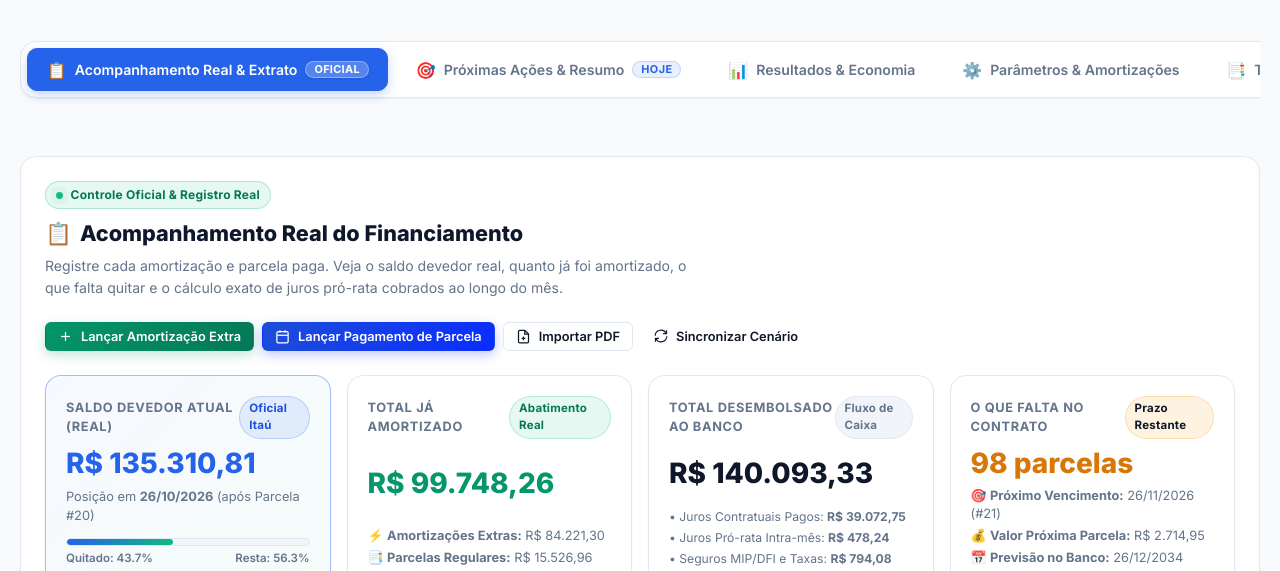
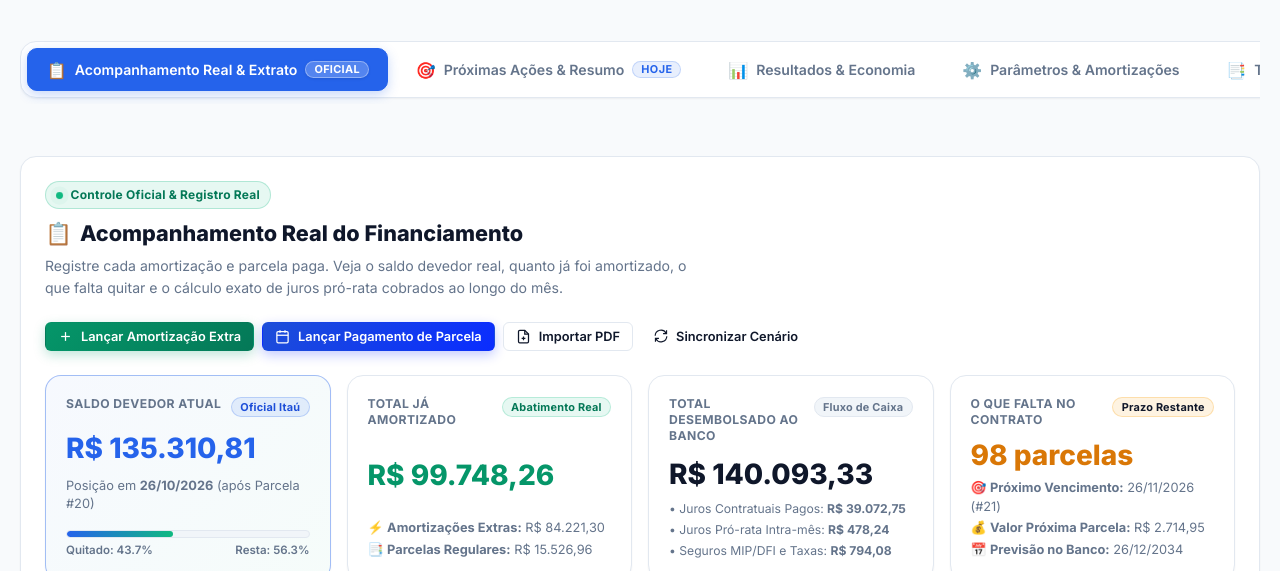
Before and after one commit to arthurwallace/simulador-amortizacao, a plain HTML site: page index.html in a window 1280 px wide. Shown: the part 229-800 px from the top of the page. Drawn offline with Linux system fonts and the light colour scheme.

Commit message:
fix: alinhar badges dos cards KPI em linha única com white-space nowrap e flex-start

```diff
--- a/real-ledger.js
+++ b/real-ledger.js
@@ -1303,7 +1303,7 @@ window.renderRealLedger = function() {
       <!-- Card 1: Saldo Devedor Real Atual -->
       <div class="real-kpi-card highlight">
         <div class="real-kpi-top">
-          <span class="real-kpi-title">Saldo Devedor Atual (Real)</span>
+          <span class="real-kpi-title">Saldo Devedor Atual</span>
           <span class="real-kpi-badge badge-primary">Oficial Itaú</span>
         </div>
         <div class="real-kpi-val" style="color: var(--primary-600);">
--- a/styles.css
+++ b/styles.css
@@ -3292,8 +3292,14 @@ img, svg, canvas {
 /* Real KPI Cards Grid */
 .real-kpi-grid {
   display: grid;
-  grid-template-columns: repeat(auto-fit, minmax(260px, 1fr));
+  grid-template-columns: repeat(auto-fit, minmax(250px, 1fr));
   gap: 1rem;
+}
+
+@media (min-width: 1100px) {
+  .real-kpi-grid {
+    grid-template-columns: repeat(4, 1fr);
+  }
 }
 
 .real-kpi-card {
@@ -3324,26 +3330,36 @@ img, svg, canvas {
 .real-kpi-top {
   display: flex;
   justify-content: space-between;
-  align-items: center;
-  margin-bottom: 0.5rem;
+  align-items: flex-start;
+  gap: 0.5rem;
+  margin-bottom: 0.65rem;
 }
 
 .real-kpi-title {
-  font-size: 0.8rem;
+  font-size: 0.76rem;
   font-weight: 700;
   text-transform: uppercase;
-  letter-spacing: 0.05em;
+  letter-spacing: 0.035em;
   color: var(--text-muted);
+  line-height: 1.35;
+  flex: 1;
+  min-width: 0;
 }
 
 .real-kpi-badge {
-  font-size: 0.72rem;
+  font-size: 0.68rem;
   font-weight: 700;
-  padding: 0.2rem 0.55rem;
+  padding: 0.18rem 0.52rem;
   border-radius: var(--radius-full);
   display: inline-flex;
   align-items: center;
+  justify-content: center;
+  text-align: center;
+  white-space: nowrap;
+  flex-shrink: 0;
   letter-spacing: 0.02em;
+  line-height: 1.2;
+  margin-top: 1px;
   background: var(--bg-card-subtle);
   color: var(--text-muted);
   border: 1px solid var(--border-color);
```
